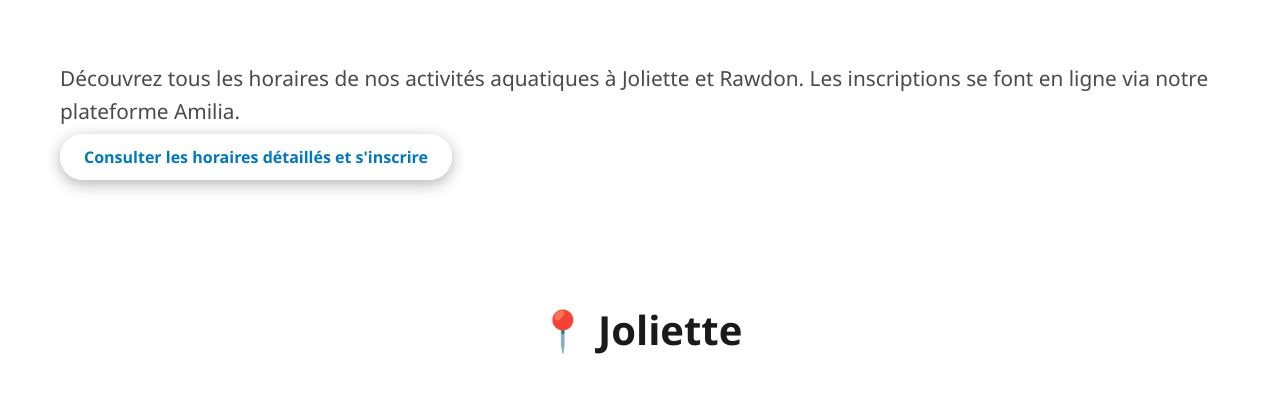
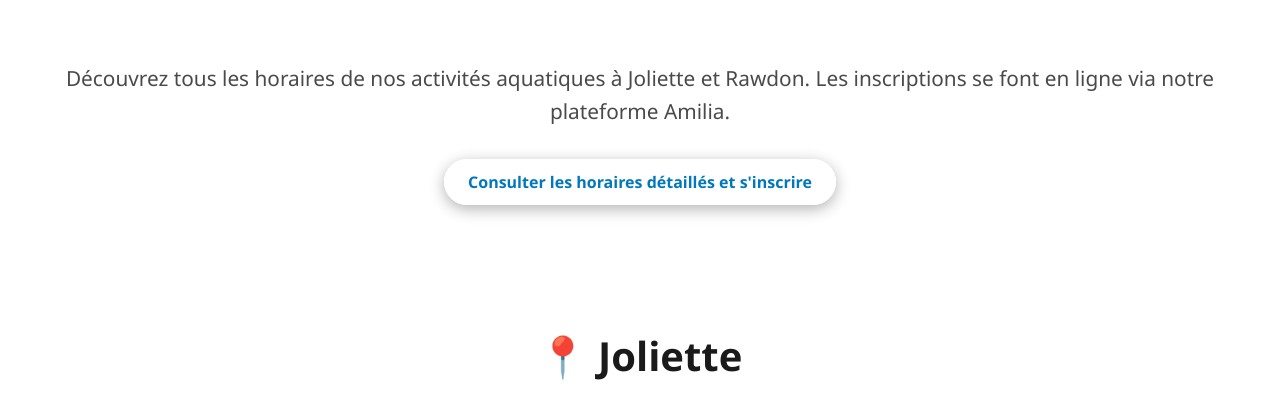
Before and after one commit to rverssoi-code/natation-en-forme, a plain HTML site: page pages/horaires.html in a window 1280 px wide. Shown: the part 402-800 px from the top of the page. Drawn offline with Linux system fonts and the light colour scheme.

Commit message:
mise a jour horaires.html

```diff
--- a/pages/horaires.html
+++ b/pages/horaires.html
@@ -55,9 +55,12 @@
     <!-- Section Intro -->
     <section class="content-section">
         <div class="container">
-            <div class="intro-box">
+            <div class="intro-box" style="text-align: center;">
                 <p class="lead">Découvrez tous les horaires de nos activités aquatiques à Joliette et Rawdon. Les inscriptions se font en ligne via notre plateforme Amilia.</p>
+                <div style="text-align: center">
+                    <br>
                 <a href="https://app.amilia.com/store/fr/natation-en-forme/shop/programs" class="btn-primary" target="_blank">Consulter les horaires détaillés et s'inscrire</a>
+                </div>
             </div>
         </div>
     </section>
```
